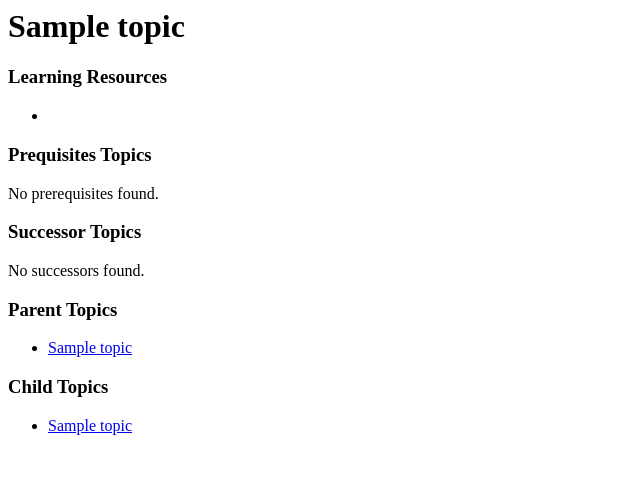
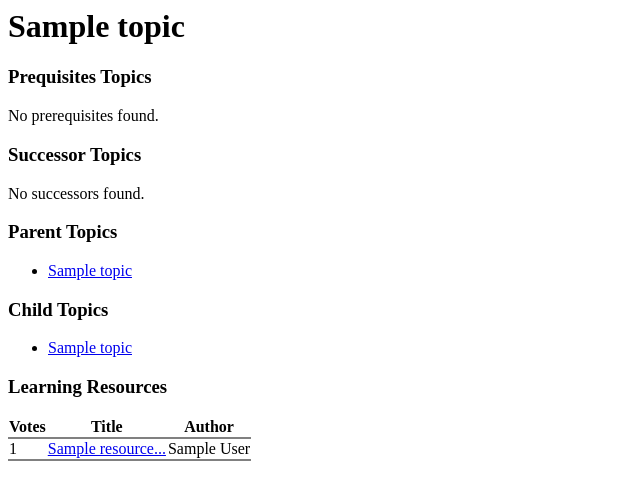
Before and after one commit to abjose/sb, a Django app: page /polls/topics/1/ in a window 1280 px wide. Shown: the top 500 px of the page, without its empty margins (0-640 px from the left). Run offline with Django 4.2, Linux system fonts and the light colour scheme; tables that the repository leaves empty hold one stand-in row (values such as "Sample post").

Commit message:
Make learning resources table

```diff
--- a/polls/models.py
+++ b/polls/models.py
@@ -84,11 +84,12 @@ class Resource(models.Model):
     topic = models.ForeignKey(Topic, on_delete=models.CASCADE)
 
     title = models.CharField(max_length=200)
+    author = models.CharField(max_length=200)
     link = models.CharField(max_length=200)
     votes = models.IntegerField(default=0)
 
     def __str__(self):
-        return self.resource_title
+        return self.title
 
 
 # Do you need explicit goals? goals are just topics, right? could be collections of topics, but then that should be its own topic, probably
--- /dev/null
+++ b/polls/static/css/style.css
@@ -0,0 +1,9 @@
+table {
+  border-collapse: collapse;
+}
+tr {
+    border-bottom: 2px solid grey;
+}
+tr:hover {
+    background-color: #D6EEEE;
+}
--- a/polls/templates/polls/resource_detail.html
+++ b/polls/templates/polls/resource_detail.html
@@ -1,2 +1,2 @@
 <!-- <h1>{{ object.resource_title }}</h1> -->
-<a href="{{resource.resource_link}}">{{ resource.resource_title }}</a>
+<a href="{{resource.link}}">{{ resource.title }}</a> ({{ resource.author }})
--- a/polls/templates/polls/topic_detail.html
+++ b/polls/templates/polls/topic_detail.html
@@ -1,3 +1,6 @@
+{% load static %}
+<link rel="stylesheet" type="text/css" href="{% static 'css/style.css' %}"/>
+
 <title>Topic: {{ object.title }}</title>
 
 <h1>{{ object.title }}</h1>
@@ -16,19 +19,6 @@
       <input type="submit" value="Mark as Goal" />
 </form>
 {% endif %}
-
-
-<h3>Learning Resources</h3>
-{% if resource_list %}
-    <ul>
-    {% for resource in resource_list %}
-        <li><a href="{% url 'polls:resource_detail' resource.id %}">{{ resource.resource_title }}</a></li>
-    {% endfor %}
-    </ul>
-{% else %}
-    <p>No learning resources found.</p>
-{% endif %}
-
 
 <h3>Prequisites Topics</h3>
 {% if prereq_list %}
@@ -74,3 +64,24 @@
 {% else %}
     <p>No children found.</p>
 {% endif %}
+
+<h3>Learning Resources</h3>
+{% if resource_list %}
+    <table class="resources">
+    <tr>
+      <th>Votes</th>
+      <th>Title</th>
+      <th>Author</th>
+    </tr>
+    {% for resource in resource_list %}
+      <tr>
+        <td>{{ resource.votes }}</td>
+        <!-- <td><a href="{% url 'polls:resource_detail' resource.id %}">{{ resource.title }}</a></td> -->
+        <td><a title="{{ resource.title }}" href="{{ resource.link }}">{{ resource.title|slice:"0:30" }}...</a></td>
+        <td>{{ resource.author }}</td>
+      </tr>
+    {% endfor %}
+    </table>
+{% else %}
+    <p>No learning resources found.</p>
+{% endif %}
```
Also changed, not shown: polls/migrations/0010_resource_author.py (added).
